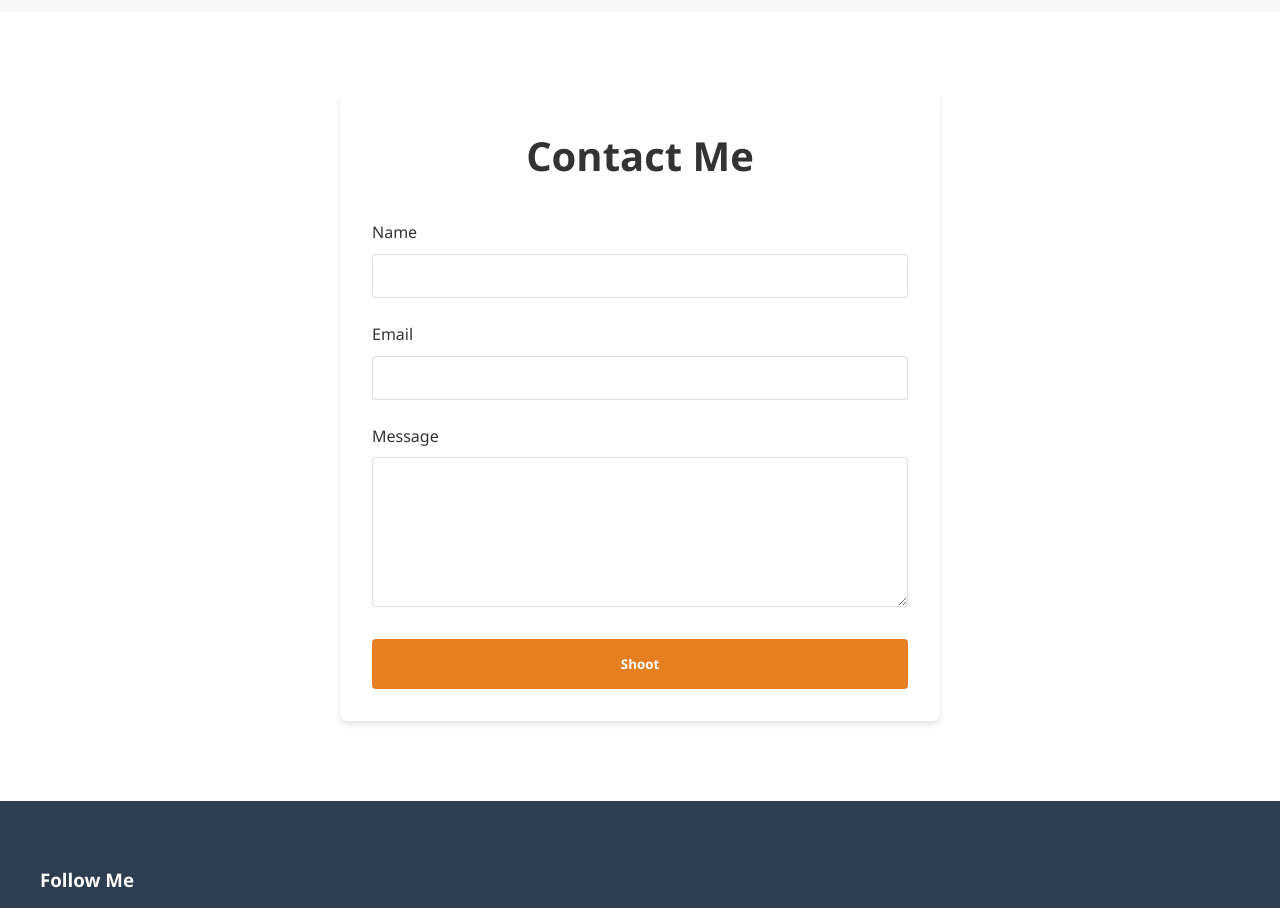
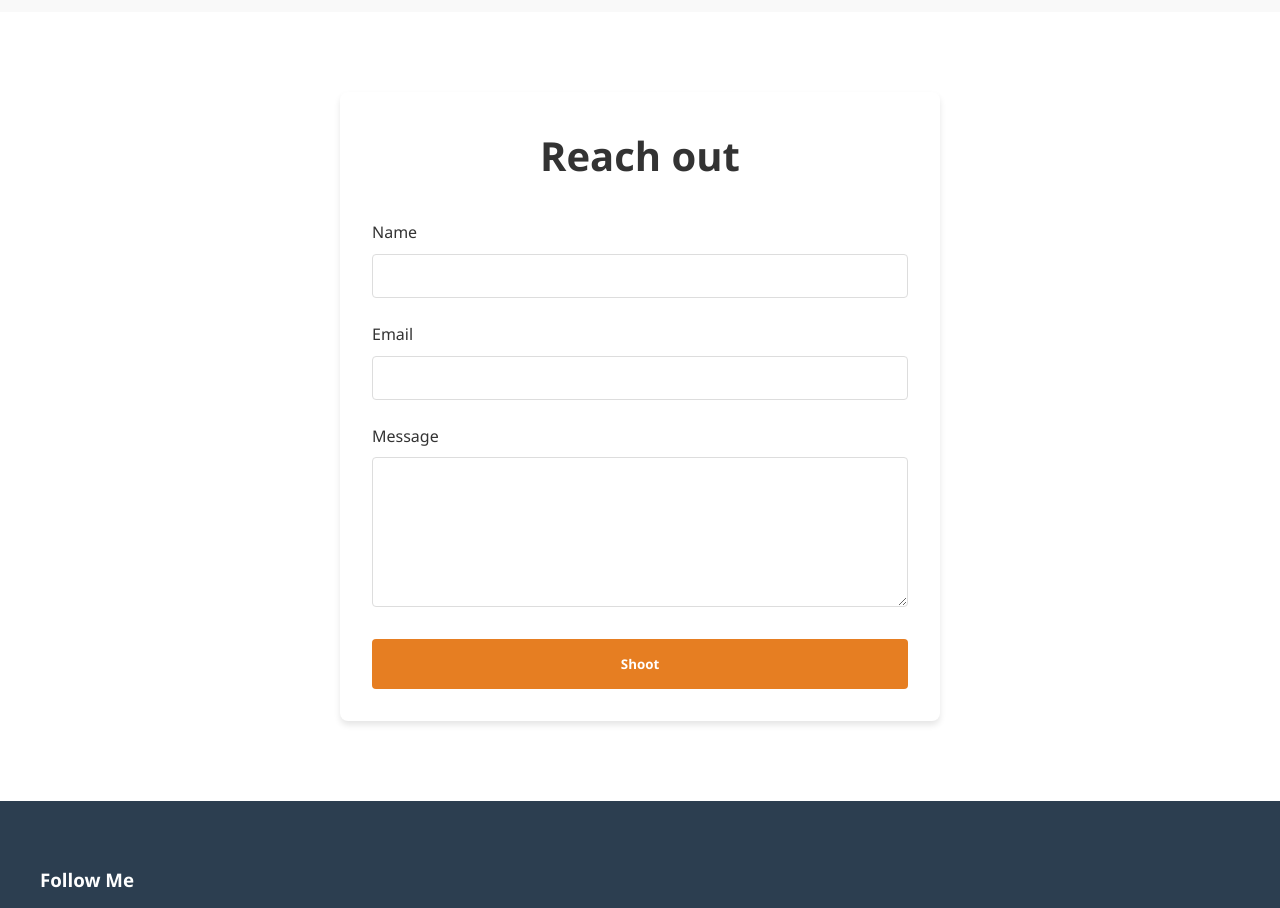
Before and after one commit to vin51/mtg-folio, a plain HTML site: page index.html in a window 1280 px wide. Shown: the part 2440-3348 px from the top of the page. Drawn offline with Linux system fonts and the light colour scheme.

Commit message:
content chsnge

```diff
--- a/index.html
+++ b/index.html
@@ -112,7 +112,7 @@
 
     <section id="contact" class="contact">
         <div class="form-container">
-            <h2>Contact Me</h2>
+            <h2>Reach out</h2>
             <form>
                 <div class="form-group">
                     <label for="name">Name</label>
```
